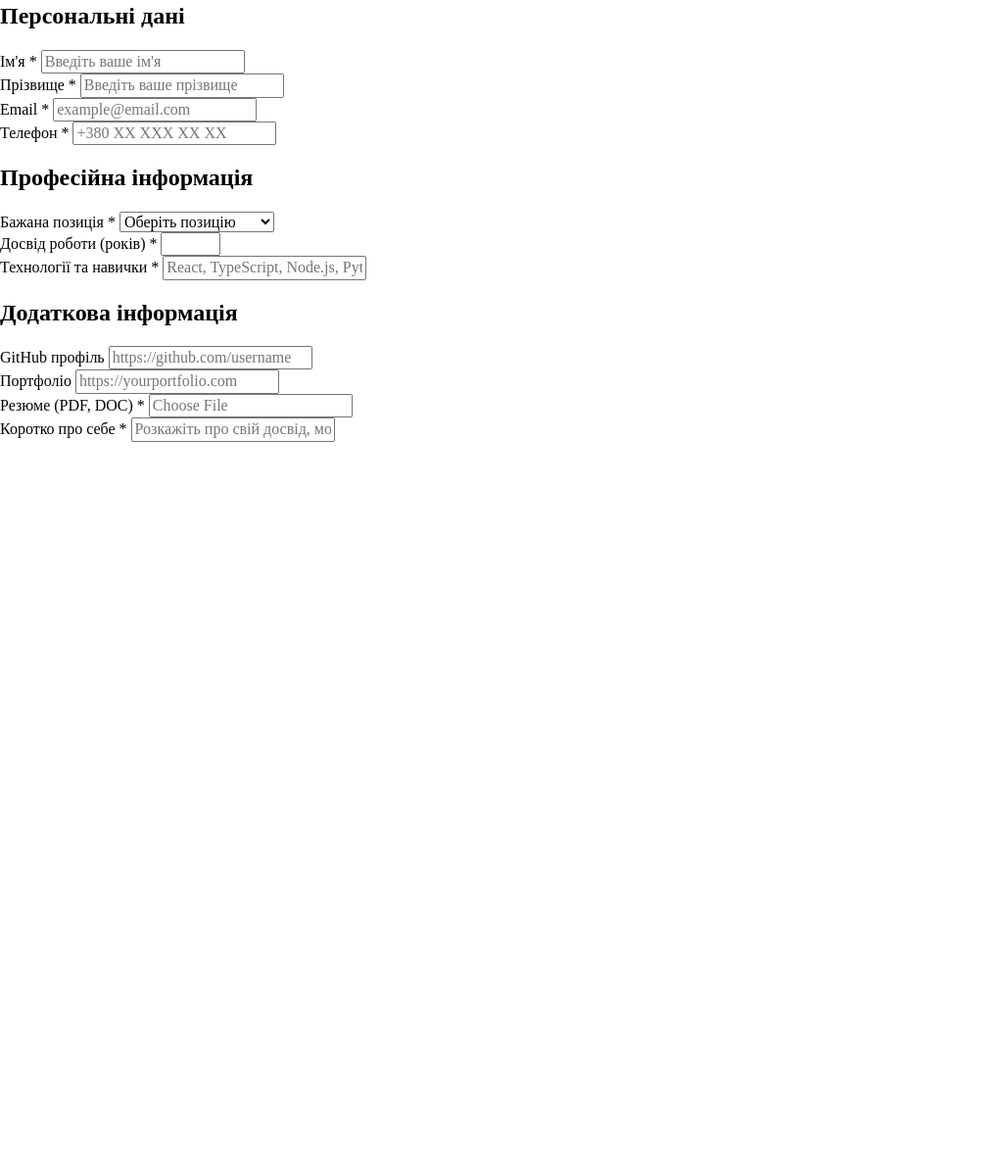
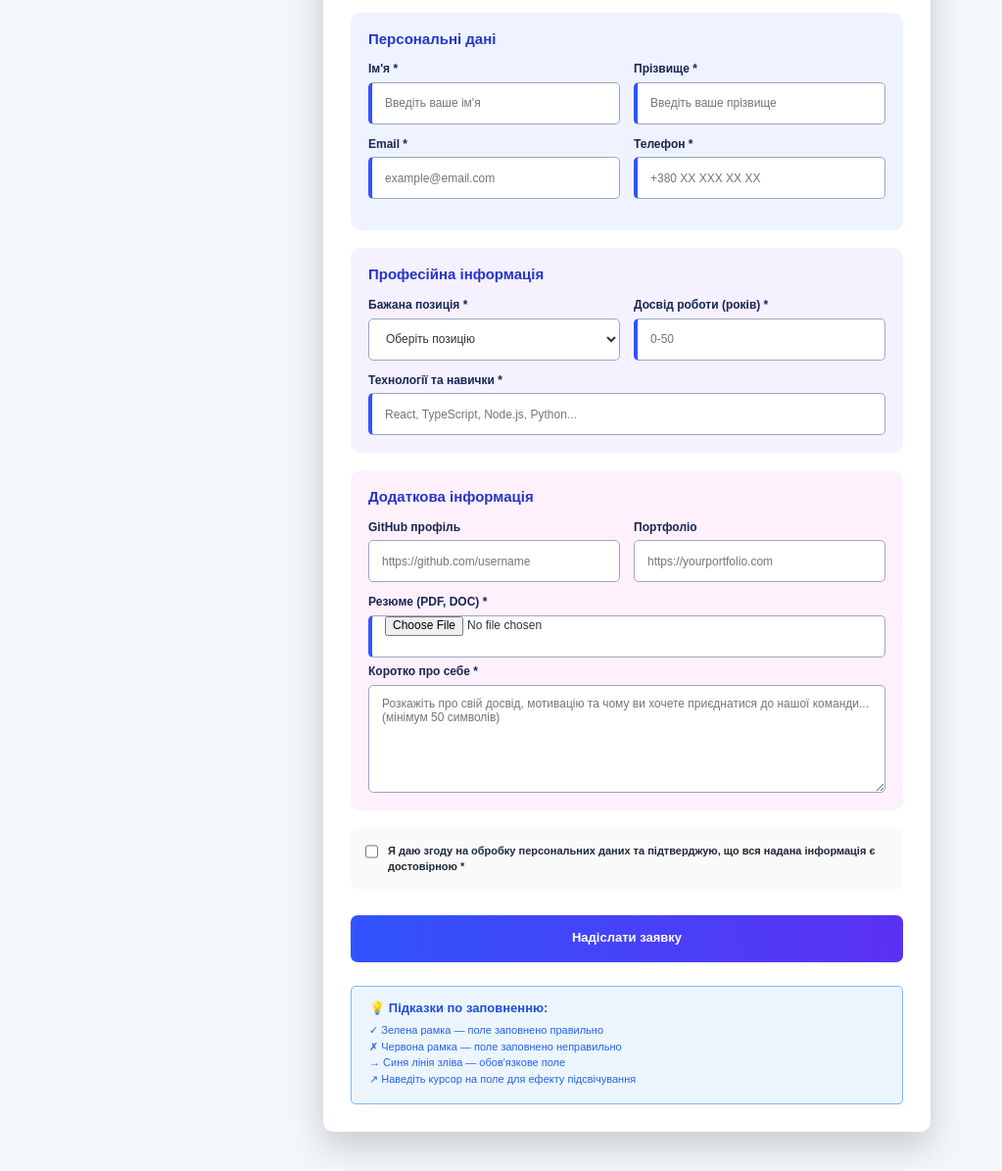
Before and after one commit to nadin110820-sketch/Web, a plain HTML site: page lesson_15_form/index.html in a window 1280 px wide. Shown: the part 149-1344 px from the top of the page at 98% size, without its empty margins (0-1023 px from the left). Before the commit the page ends 800 px from the top, so only its background shows below. Drawn offline with Linux system fonts and the light colour scheme.

Commit message:
Add files via upload

```diff
--- a/lesson_15_form/index.html
+++ b/lesson_15_form/index.html
@@ -1,40 +1,44 @@
 <!DOCTYPE html>
-<html lang="en">
+<html lang="uk">
 <head>
     <meta charset="UTF-8">
-    <title>Title</title>
+    <title>Форма прийому на роботу</title>
+    <link rel="stylesheet" href="style/normalize.css">
     <link rel="stylesheet" href="style/style.css">
-    <link rel="stylesheet" href="style/normalize.css">
 </head>
 <body>
 
+<main>
     <div class="container">
+
         <h1>Форма прийому на роботу</h1>
-    <p class="subtitle">IT компанія "TechInnovate"</p>
+        <p class="subtitle">IT Компанія "TechInnovate"</p>
         <p class="note">Поля позначені синьою лінією є обов'язковими для заповнення</p>
 
         <form>
 
-        <div class="section">
+            <div class="section blue">
                 <h2>Персональні дані</h2>
 
                 <div class="row">
-                <div class="field">
+                    <div class="field required">
                         <label>Ім'я *</label>
                         <input type="text" placeholder="Введіть ваше ім'я" required>
                     </div>
-                <div class="field">
+
+                    <div class="field required">
                         <label>Прізвище *</label>
                         <input type="text" placeholder="Введіть ваше прізвище" required>
                     </div>
                 </div>
 
                 <div class="row">
-                <div class="field">
+                    <div class="field required">
                         <label>Email *</label>
                         <input type="email" placeholder="example@email.com" required>
                     </div>
-                <div class="field">
+
+                    <div class="field required">
                         <label>Телефон *</label>
                         <input type="tel" placeholder="+380 XX XXX XX XX" required>
                     </div>
@@ -45,28 +49,28 @@
                 <h2>Професійна інформація</h2>
 
                 <div class="row">
-                <div class="field">
+                    <div class="field required">
                         <label>Бажана позиція *</label>
                         <select required>
-                        <option>Оберіть позицію</option>
+                            <option value="">Оберіть позицію</option>
                             <option>Frontend Developer</option>
                             <option>Backend Developer</option>
                             <option>Full Stack Developer</option>
                             <option>DevOps Engineer</option>
                             <option>QA Engineer</option>
                             <option>UI/UX Designer</option>
-                        <option>Mobile Scientists</option>
-                        <option>Data Scientists</option>
+                            <option>Mobile Developer</option>
+                            <option>Data Scientist</option>
                         </select>
                     </div>
 
-                <div class="field">
+                    <div class="field required">
                         <label>Досвід роботи (років) *</label>
-                    <input type="number" min="0" max="50">
+                        <input type="number" min="0" max="50" placeholder="0-50" required>
                     </div>
                 </div>
 
-            <div class="field full">
+                <div class="field full required">
                     <label>Технології та навички *</label>
                     <input type="text" placeholder="React, TypeScript, Node.js, Python..." required>
                 </div>
@@ -78,22 +82,48 @@
                 <div class="row">
                     <div class="field">
                         <label>GitHub профіль</label>
-                    <input type="text" placeholder="https://github.com/username" required>
+                        <input type="url" placeholder="https://github.com/username">
                     </div>
+
                     <div class="field">
                         <label>Портфоліо</label>
-                    <input type="text" placeholder="https://yourportfolio.com" required>
+                        <input type="url" placeholder="https://yourportfolio.com">
                     </div>
                 </div>
 
-            <div class="row">
-                <div class="field">
+                <div class="field full required">
                     <label>Резюме (PDF, DOC) *</label>
-                    <input type="email" placeholder="Choose File" required>
+                    <input type="file" accept=".pdf,.doc,.docx" required>
+
                 </div>
-                <div class="field">
+
+                <div class="field full required">
                     <label>Коротко про себе *</label>
-                    <input type="tel" placeholder="Розкажіть про свій досвід, мотивацію та чому ви хочете приєднатися до нашої команди... (мінімум 50 символів)" required>
+                    <textarea minlength="50" placeholder="Розкажіть про свій досвід, мотивацію та чому ви хочете приєднатися до нашої команди... (мінімум 50 символів)" required></textarea>
                 </div>
             </div>
+
+            <div class="agree">
+                <input type="checkbox" id="agree" required>
+                <label for="agree">
+                    Я даю згоду на обробку персональних даних та підтверджую, що вся надана інформація є достовірною *
+                </label>
             </div>
+
+            <button type="submit">Надіслати заявку</button>
+
+            <div class="footer">
+                <h3>💡 Підказки по заповненню:</h3>
+                <p>✓ Зелена рамка — поле заповнено правильно</p>
+                <p>✗ Червона рамка — поле заповнено неправильно</p>
+                <p>→ Синя лінія зліва — обов'язкове поле</p>
+                <p>↗ Наведіть курсор на поле для ефекту підсвічування</p>
+            </div>
+
+        </form>
+
+    </div>
+</main>
+
+</body>
+</html>
--- a/lesson_15_form/style/style.css
+++ b/lesson_15_form/style/style.css
@@ -0,0 +1,269 @@
+/*
+* Prefixed by https://autoprefixer.github.io
+* PostCSS: v8.4.14,
+* Autoprefixer: v10.4.7
+* Browsers: last 4 version
+*/
+
+* {
+    -webkit-box-sizing: border-box;
+    box-sizing: border-box;
+
+}
+
+body {
+    margin: 0;
+    min-height: 100vh;
+    background: #f3f6fb;
+    font-family: Arial, sans-serif;
+    color: #1f2937;
+}
+
+.container {
+    width: 620px;
+    margin: 40px auto;
+    background: white;
+    padding: 28px;
+    border-radius: 10px;
+    -webkit-box-shadow: 0 15px 35px rgba(0, 0, 0, 0.18);
+    box-shadow: 0 15px 35px rgba(0, 0, 0, 0.18);
+}
+
+h1 {
+    margin: 0;
+    text-align: center;
+    color: #3457ff;
+    font-size: 28px;
+    font-weight: 700;
+}
+
+.subtitle {
+    margin: 5px 0 8px;
+    text-align: center;
+    font-size: 12px;
+    color: #333;
+}
+
+.note {
+    margin: 0 0 22px;
+    text-align: center;
+    font-size: 11px;
+    color: #777;
+}
+
+.section {
+    margin-bottom: 18px;
+    padding: 18px;
+    border-radius: 10px;
+}
+
+.section.blue {
+    background: #eef3ff;
+}
+
+.section.purple {
+    background: #f5f1ff;
+}
+
+.section.pink {
+    background: #fff1fb;
+}
+
+h2 {
+    margin: 0 0 16px;
+    color: #2735c9;
+    font-size: 15px;
+}
+
+.row {
+    display: -webkit-box;
+    display: -ms-flexbox;
+    display: flex;
+    gap: 14px;
+    margin-bottom: 14px;
+}
+
+.field {
+    width: 100%;
+    display: -webkit-box;
+    display: -ms-flexbox;
+    display: flex;
+    -webkit-box-orient: vertical;
+    -webkit-box-direction: normal;
+    -ms-flex-direction: column;
+    flex-direction: column;
+}
+
+.field.full {
+    margin-top: 8px;
+}
+
+label {
+    margin-bottom: 6px;
+    font-size: 12px;
+    font-weight: 600;
+    color: #172554;
+}
+
+input, select, textarea {
+    width: 100%;
+    height: 43px;
+    padding: 0 13px;
+    border: 1px solid #9aa7bd;
+    border-radius: 5px;
+    background: white;
+    font-size: 12px;
+    color: #333;
+    outline: none;
+    -webkit-transition: 0.25s;
+    -o-transition: 0.25s;
+    transition: 0.25s;
+}
+
+textarea {
+    height: 110px;
+    padding-top: 12px;
+    resize: vertical;
+    font-family: Arial, sans-serif;
+}
+
+input:hover, select:hover, textarea:hover {
+    border-color: #3154ff;
+    -webkit-box-shadow: 0 0 8px rgba(49, 84, 255, 0.25);
+    box-shadow: 0 0 8px rgba(49, 84, 255, 0.25);
+}
+
+input:focus, select:focus, textarea:focus {
+    border-color: #3154ff;
+    -webkit-box-shadow: 0 0 0 3px rgba(49, 84, 255, 0.15);
+    box-shadow: 0 0 0 3px rgba(49, 84, 255, 0.15);
+}
+
+.required input{
+    border-left: 4px solid #3154ff;
+}
+
+
+input:hover, select:hover, textarea:hover {
+    border-color: #9aa7bd;
+    background-color: #f3f4f6;
+    -webkit-box-shadow: none;
+    box-shadow: none;
+}
+
+input:focus, select:focus, textarea:focus {
+    border-color: #9aa7bd;
+    background-color: #e5e7eb;
+    -webkit-box-shadow: none;
+    box-shadow: none;
+}
+
+.agree {
+    display: -webkit-box;
+    display: -ms-flexbox;
+    display: flex;
+    -webkit-box-align: start;
+    -ms-flex-align: start;
+    align-items: flex-start;
+    gap: 10px;
+    margin: 18px 0;
+    padding: 15px;
+    background: #fafafa;
+    border-radius: 8px;
+}
+
+.agree input {
+    width: 14px;
+    height: 14px;
+    margin-top: 2px;
+}
+
+.agree label {
+    margin: 0;
+    font-size: 11px;
+    line-height: 1.5;
+    color: #1f2937;
+}
+
+button {
+    width: 100%;
+    height: 48px;
+    margin-top: 8px;
+    border: none;
+    border-radius: 7px;
+    background: -webkit-gradient(linear, left top, right top, from(#3154ff), to(#5b31f4));
+    background: -o-linear-gradient(left, #3154ff, #5b31f4);
+    background: linear-gradient(90deg, #3154ff, #5b31f4);
+    color: white;
+    font-size: 13px;
+    font-weight: 700;
+    cursor: pointer;
+    -webkit-transition: 0.25s;
+    -o-transition: 0.25s;
+    transition: 0.25s;
+}
+
+button:hover {
+    -webkit-transform: translateY(-2px);
+    -ms-transform: translateY(-2px);
+    transform: translateY(-2px);
+    -webkit-box-shadow: 0 8px 18px rgba(49, 84, 255, 0.35);
+    box-shadow: 0 8px 18px rgba(49, 84, 255, 0.35);
+}
+
+.agree {
+    display: -webkit-box;
+    display: -ms-flexbox;
+    display: flex;
+    -webkit-box-align: start;
+    -ms-flex-align: start;
+    align-items: flex-start;
+    gap: 10px;
+    margin: 18px 0;
+    padding: 15px;
+    background: #fafafa;
+    border-radius: 8px;
+    -webkit-transition: 0.25s;
+    -o-transition: 0.25s;
+    transition: 0.25s;
+}
+
+.agree:hover label {
+    color: #2563eb;
+}
+
+.footer {
+    margin-top: 24px;
+    padding: 15px 18px;
+    background: #edf6ff;
+    border: 1px solid #7bb7ff;
+    border-radius: 5px;
+}
+
+.footer h3 {
+    margin: 0 0 8px;
+    color: #1d4ed8;
+    font-size: 13px;
+}
+
+.footer p {
+    margin: 4px 0;
+    color: #2563eb;
+    font-size: 11px;
+}
+
+@media (max-width: 700px) {
+    .container {
+        width: calc(100% - 30px);
+        margin: 20px auto;
+        padding: 20px;
+    }
+
+    .row {
+        -webkit-box-orient: vertical;
+        -webkit-box-direction: normal;
+        -ms-flex-direction: column;
+        flex-direction: column;
+        gap: 12px;
+    }
+}
```
Lines whose indentation alone changed are shown as unchanged.
